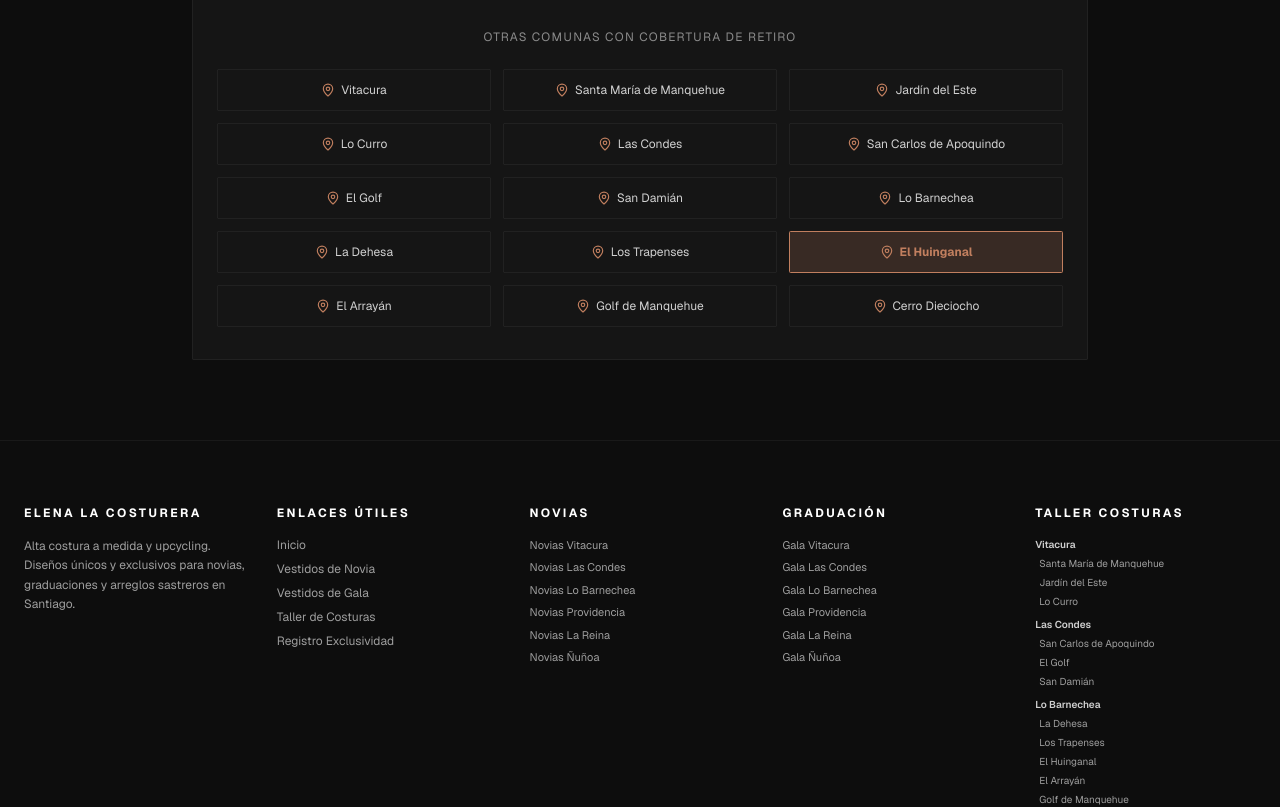
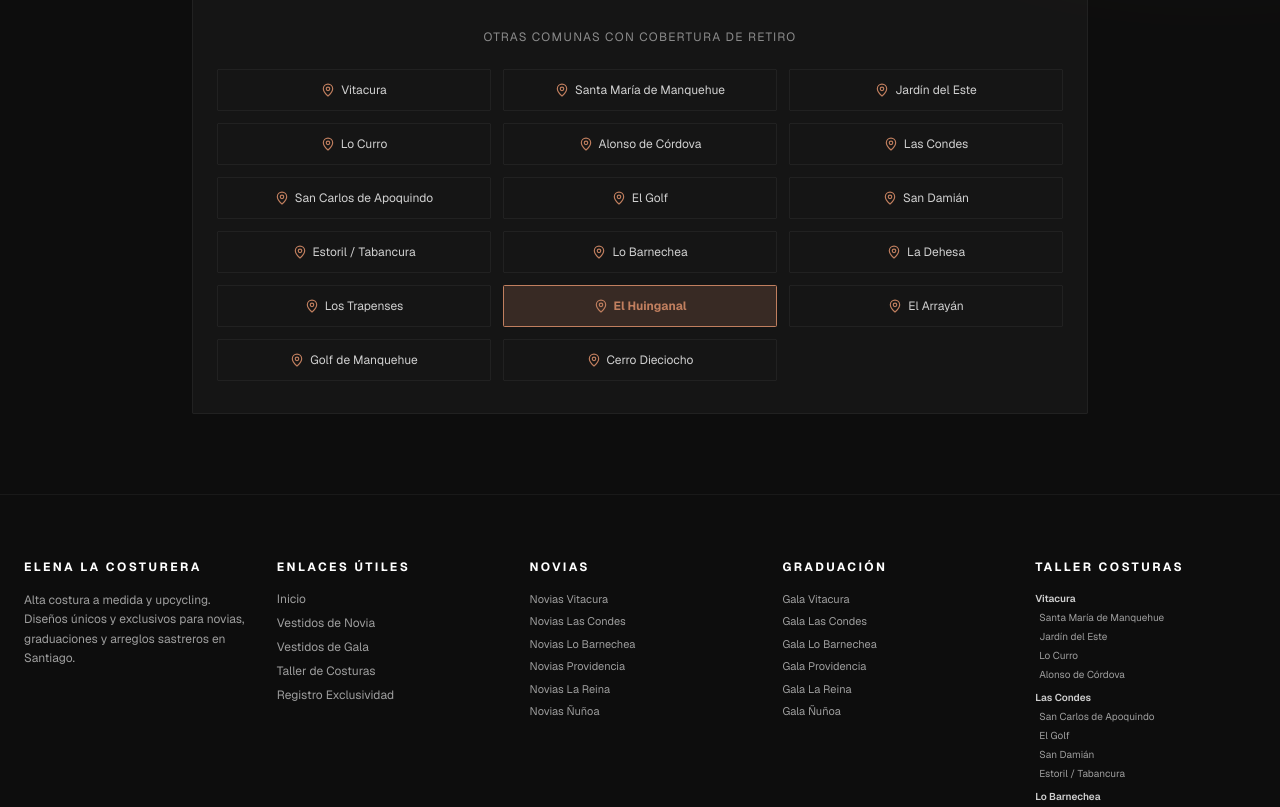
Before and after one commit to Gaz-Style/elena-atelier, a Next.js app: page /costuras/el-huinganal in a window 1280 px wide. Shown: the part 3260-4067 px from the top of the page. Built offline with nearby package versions, Linux system fonts and the light colour scheme; no server answers; a web font is replaced by a local one.

Commit message:
feat(seo): add Estoril and Alonso de Cordova micro-sector pages

```diff
--- a/src/app/costuras/[comuna]/page.tsx
+++ b/src/app/costuras/[comuna]/page.tsx
@@ -16,11 +16,13 @@ function formatTitle(slug: string) {
         'san-carlos-de-apoquindo': 'San Carlos de Apoquindo',
         'el-golf': 'El Golf',
         'san-damian': 'San Damián',
+        'estoril': 'Estoril / Tabancura',
         'lo-barnechea': 'Lo Barnechea',
         'vitacura': 'Vitacura',
         'santa-maria-de-manquehue': 'Santa María de Manquehue',
         'jardin-del-este': 'Jardín del Este',
         'lo-curro': 'Lo Curro',
+        'alonso-de-cordova': 'Alonso de Córdova',
     };
     if (titles[slug]) return titles[slug];
     return slug.split('-').map(word => word.charAt(0).toUpperCase() + word.slice(1)).join(' ');
@@ -71,10 +73,12 @@ export default async function CosturasComunaPage({ params }: Props) {
         { name: 'Santa María de Manquehue', slug: 'santa-maria-de-manquehue' },
         { name: 'Jardín del Este', slug: 'jardin-del-este' },
         { name: 'Lo Curro', slug: 'lo-curro' },
+        { name: 'Alonso de Córdova', slug: 'alonso-de-cordova' },
         { name: 'Las Condes', slug: 'las-condes' },
         { name: 'San Carlos de Apoquindo', slug: 'san-carlos-de-apoquindo' },
         { name: 'El Golf', slug: 'el-golf' },
         { name: 'San Damián', slug: 'san-damian' },
+        { name: 'Estoril / Tabancura', slug: 'estoril' },
         { name: 'Lo Barnechea', slug: 'lo-barnechea' },
         { name: 'La Dehesa', slug: 'la-dehesa' },
         { name: 'Los Trapenses', slug: 'los-trapenses' },
--- a/src/components/Footer.tsx
+++ b/src/components/Footer.tsx
@@ -65,11 +65,13 @@ export default function Footer() {
               <li><Link href="/costuras/santa-maria-de-manquehue" className="hover:text-[#cda45e] transition-colors pl-1">Santa María de Manquehue</Link></li>
               <li><Link href="/costuras/jardin-del-este" className="hover:text-[#cda45e] transition-colors pl-1">Jardín del Este</Link></li>
               <li><Link href="/costuras/lo-curro" className="hover:text-[#cda45e] transition-colors pl-1">Lo Curro</Link></li>
+              <li><Link href="/costuras/alonso-de-cordova" className="hover:text-[#cda45e] transition-colors pl-1">Alonso de Córdova</Link></li>
 
               <li className="pt-1"><Link href="/costuras/las-condes" className="hover:text-[#cda45e] transition-colors font-semibold text-white/80">Las Condes</Link></li>
               <li><Link href="/costuras/san-carlos-de-apoquindo" className="hover:text-[#cda45e] transition-colors pl-1">San Carlos de Apoquindo</Link></li>
               <li><Link href="/costuras/el-golf" className="hover:text-[#cda45e] transition-colors pl-1">El Golf</Link></li>
               <li><Link href="/costuras/san-damian" className="hover:text-[#cda45e] transition-colors pl-1">San Damián</Link></li>
+              <li><Link href="/costuras/estoril" className="hover:text-[#cda45e] transition-colors pl-1">Estoril / Tabancura</Link></li>
 
               <li className="pt-1"><Link href="/costuras/lo-barnechea" className="hover:text-[#cda45e] transition-colors font-semibold text-white/80">Lo Barnechea</Link></li>
               <li><Link href="/costuras/la-dehesa" className="hover:text-[#cda45e] transition-colors pl-1">La Dehesa</Link></li>
```
